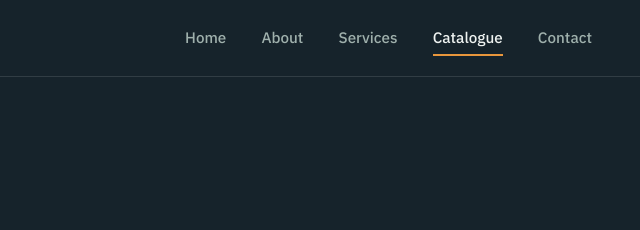
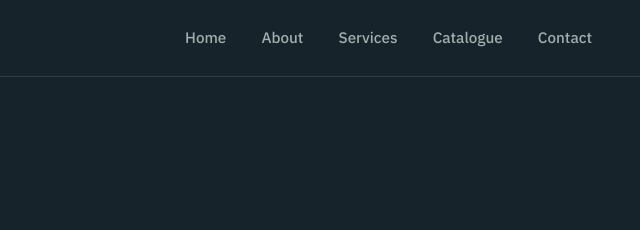
Before and after one commit to Ivy256-code/mildfire_-webite-, a plain HTML site: page catalogue.html in a window 1280 px wide. Shown: the top 230 px of the page, 640-1280 px from the left. Drawn offline with Linux system fonts and the light colour scheme; files whose address does not match are found by name.

```diff
--- a/catalogue.html
+++ b/catalogue.html
@@ -22,7 +22,7 @@
           <li><a href="index.html">Home</a></li>
           <li><a href="about.html">About</a></li>
           <li><a href="services.html">Services</a></li>
-          <li><a href="catalogue.html" class="active">Catalogue</a></li>
+          <li><a href="catalogue.html">Catalogue</a></li>
           <li><a href="contact.html">Contact</a></li>
         </ul>
       </nav>
```
Also changed, not shown: index.html (+1 -0 lines), services.html (+1 -0 lines).
